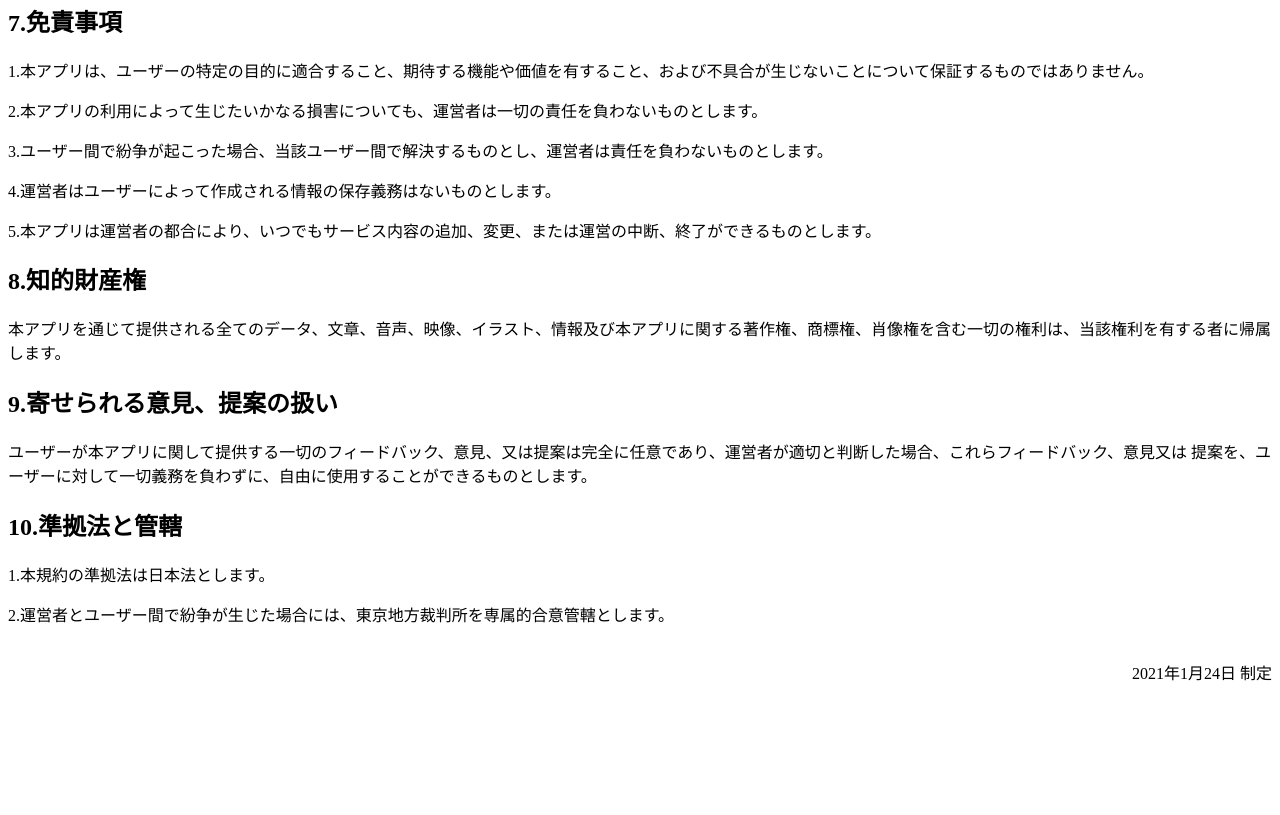
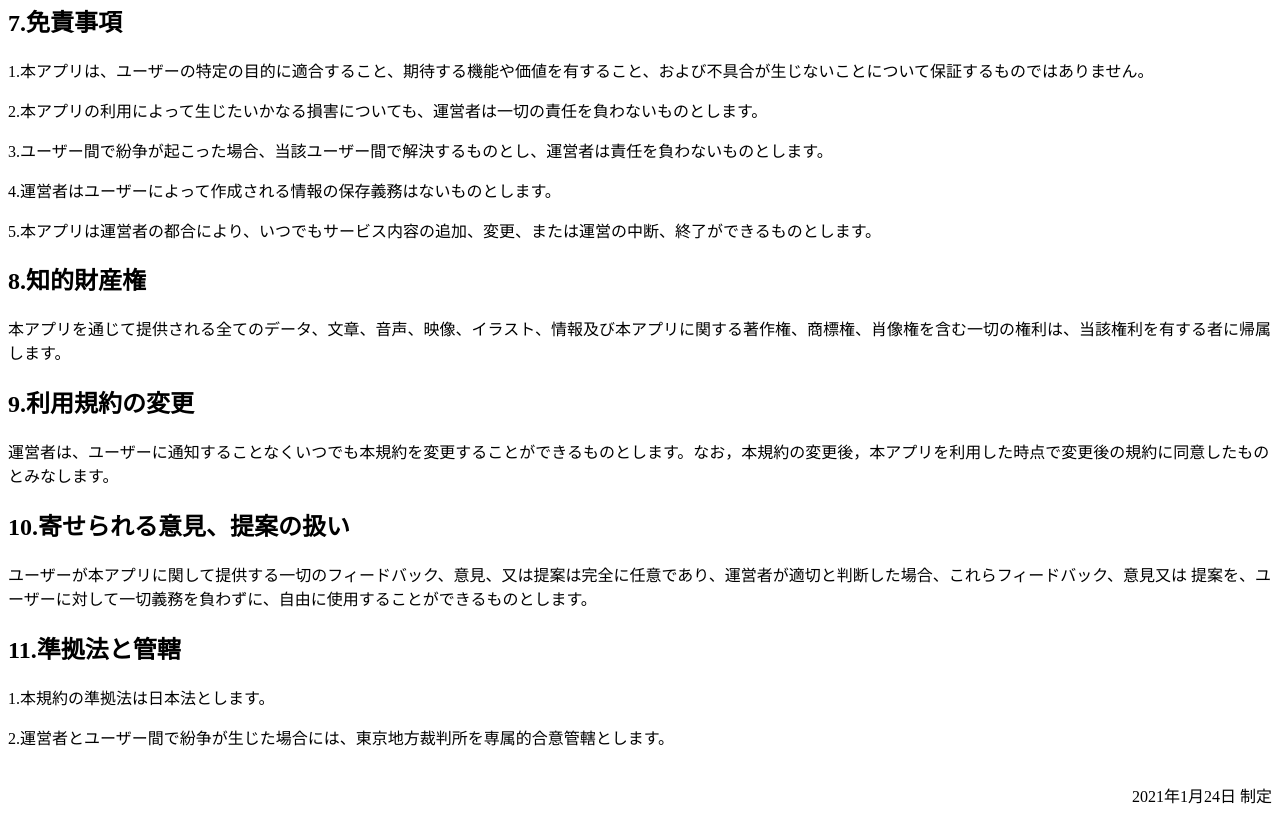
Before and after one commit to beetana/beet-terms, a plain HTML site: page index.html in a window 1280 px wide. Shown: the part 1199-2014 px from the top of the page. Before the commit the page ends 1891 px from the top, so only its background shows below. Drawn offline with Linux system fonts and the light colour scheme.

Commit message:
Update index.html

```diff
--- a/index.html
+++ b/index.html
@@ -3,7 +3,7 @@
   <head>
     <meta charset="utf-8">
     <meta name="viewport" content="width=device-width">
-    <title>beet 利用規約</title>
+    <title>beet利用規約</title>
   </head>
   <body>
     <center>
@@ -40,9 +40,11 @@
       <p>5.本アプリは運営者の都合により、いつでもサービス内容の追加、変更、または運営の中断、終了ができるものとします。</p>
     <h2>8.知的財産権</h2>
       <p>本アプリを通じて提供される全てのデータ、文章、音声、映像、イラスト、情報及び本アプリに関する著作権、商標権、肖像権を含む一切の権利は、当該権利を有する者に帰属します。</p>
-    <h2>9.寄せられる意見、提案の扱い</h2>
+    <h2>9.利用規約の変更</h2>
+      <p>運営者は、ユーザーに通知することなくいつでも本規約を変更することができるものとします。なお，本規約の変更後，本アプリを利用した時点で変更後の規約に同意したものとみなします。</p>
+    <h2>10.寄せられる意見、提案の扱い</h2>
       <p>ユーザーが本アプリに関して提供する一切のフィードバック、意見、又は提案は完全に任意であり、運営者が適切と判断した場合、これらフィードバック、意見又は 提案を、ユーザーに対して一切義務を負わずに、自由に使用することができるものとします。</p>
-    <h2>10.準拠法と管轄</h2>
+    <h2>11.準拠法と管轄</h2>
       <p>1.本規約の準拠法は日本法とします。</p>
       <p>2.運営者とユーザー間で紛争が生じた場合には、東京地方裁判所を専属的合意管轄とします。</p>
     <br>
```
